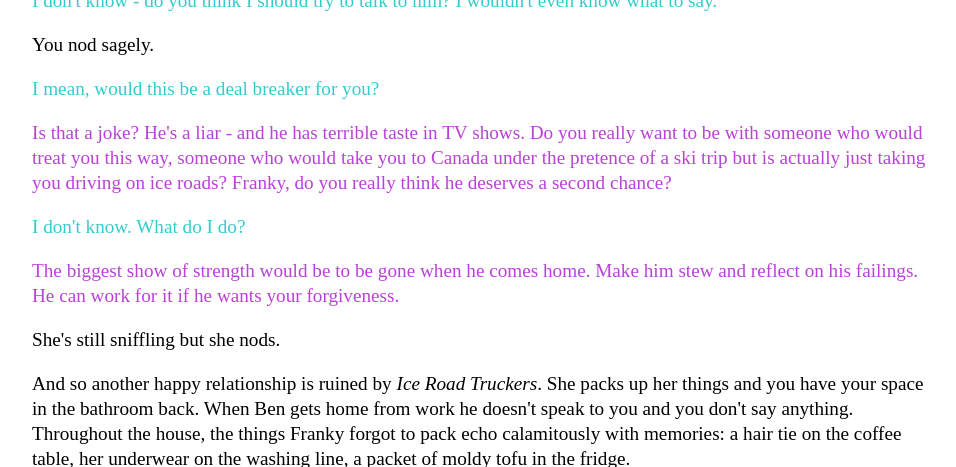
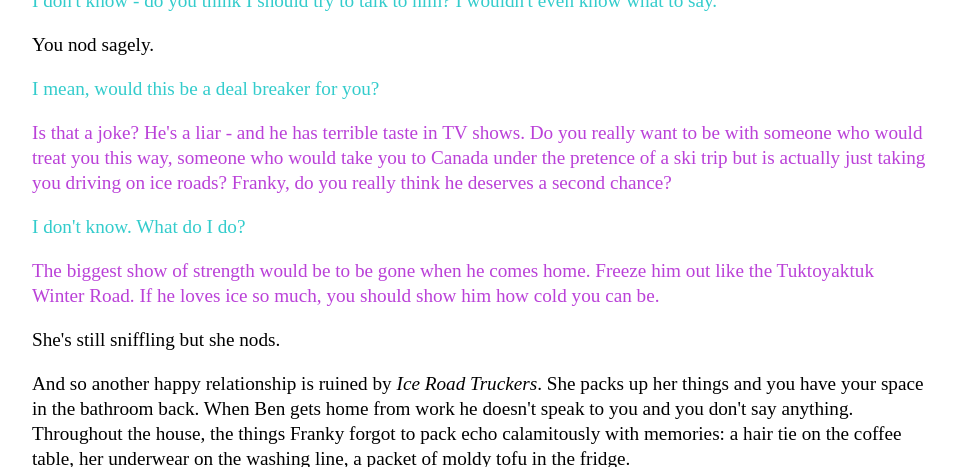
Before and after one commit to Pinelife/pinelife.github.io, a Jekyll site: the page Hellhole/Room8.html, which Jekyll copies as it is, in a window 1280 px wide and 900 px high, scrolled down 3006 px, cut to the strip 0-467 px from the top of the window. Shown: the whole strip, without its empty margins (160-1116 px from the left). Built offline with Jekyll 4.4.1, drawn with Linux system fonts in a browser that asks for light colours.

Commit message:
Update Room8.html

```diff
--- a/Hellhole/Room8.html
+++ b/Hellhole/Room8.html
@@ -189,8 +189,8 @@
   <p class="Franky">
 I don't know. What do I do?</p>
   <p class="lauria">
-  The biggest show of strength would be to be gone when he comes home. Make him stew and reflect on his failings. He
-  can work for it if he wants your forgiveness.</p>
+  The biggest show of strength would be to be gone when he comes home. Freeze him out like the Tuktoyaktuk Winter Road. If he
+loves ice so much, you should show him how cold you can be.</p>
   <p>
   She's still sniffling but she nods.
     </p>
```
